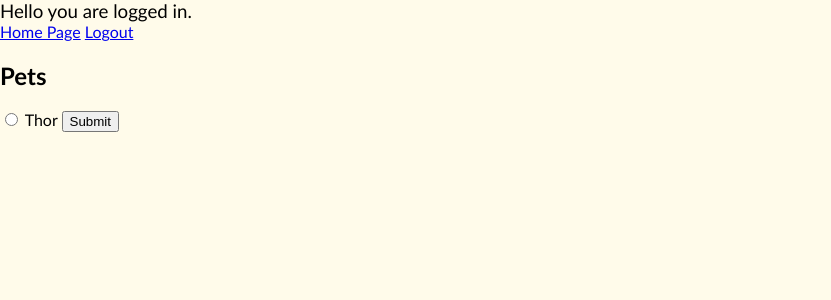
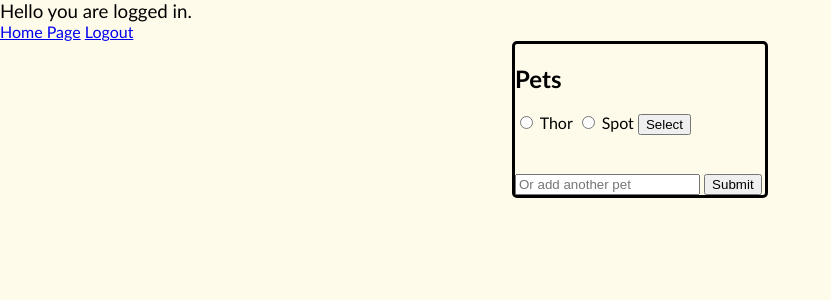
Before and after one commit to jcochran93/MyFitnessPup, a Flask app: page /dashboard in a window 1280 px wide. Shown: the top 300 px of the page, without its empty margins (0-831 px from the left). Run offline with Flask 2, Linux system fonts and the light colour scheme; a user stored in the database is signed in; data comes from the database, SQL or seed files in the repository; some libraries are stand-ins or nearby versions.

Commit message:
code additions

```diff
--- a/app.py
+++ b/app.py
@@ -1,4 +1,5 @@
-from flask import Flask, jsonify, request, render_template, url_for, redirect
+from email.policy import default
+from flask import Flask, jsonify, request, render_template, url_for, redirect, session
 from flask_sqlalchemy import SQLAlchemy
 from flask_login import UserMixin, login_user, LoginManager, login_required, logout_user, current_user
 from flask_wtf import FlaskForm
@@ -25,11 +26,10 @@ def load_user(user_id):
 
 class DogFood(db.Model):
     id = db.Column(db.Integer, primary_key=True )
-    user_id = db.Column(db.Integer, db.ForeignKey('user_info.id'), nullable=False)
+    pet_id = db.Column(db.Integer, db.ForeignKey('pets.id'), nullable=False)
     brandName = db.Column(db.String(50), nullable=False)
     calories = db.Column(db.Integer, default=300, nullable=False)
     meal = db.Column(db.String(15), nullable=False)
-    pet = db.Column(db.String(50), nullable=False, default="Thor")
     date_created = db.Column(db.DateTime, default=datetime.utcnow)
 
 
@@ -40,7 +40,6 @@ class UserInfo(db.Model, UserMixin):
     id = db.Column(db.Integer, primary_key=True)
     username = db.Column(db.String(20), unique=True, nullable=False)
     password = db.Column(db.String, nullable=False)
-    dogFoods = db.relationship('DogFood', backref='user_info', lazy=True)
     pets = db.relationship('Pets', backref='user_info', lazy=True)
 
 class RegisterForm(FlaskForm):
@@ -72,7 +71,13 @@ class Pets(db.Model):
     id = db.Column(db.Integer, primary_key=True)
     name = db.Column(db.String(50), nullable=False)
     owner_id = db.Column(db.Integer, db.ForeignKey('user_info.id'), nullable=False)
-    weight = db.Column(db.Integer, nullable=False)
+    food = db.relationship('DogFood', backref='dog_food', lazy=True)
+    weight = db.relationship('PetWeight', backref='pet_weight', lazy=True)
+
+class PetWeight(db.Model):
+    id = db.Column(db.Integer, primary_key=True)
+    pet_id = db.Column(db.Integer, db.ForeignKey('pets.id'), nullable=False)
+    weight = db.Column(db.Integer, nullable=False, default=0)
     date_logged = db.Column(db.DateTime, default=datetime.utcnow)
 
 
@@ -122,13 +127,34 @@ def userRegister():
 @login_required
 def dashboard():
 
-    pets = Pets.query.all()
-    return render_template('dashboard.html', pets=pets)
+    pets = Pets.query.filter_by(owner_id = current_user.id)
+    numberOfPets = pets.count()
+    # print(pets)
+
+
+    if request.method == 'POST':
+        # Get the name of an existing pet
+        # or create a new pet for the current user
+        pet_name = request.form['new-pet'] or request.form['pet-name']
+
+        if pet_name == request.form['new-pet']:
+            newPet = Pets(name=pet_name, owner_id=current_user.id)
+            db.session.add(newPet)
+            db.session.commit()
+        session["pet_name"] = pet_name
+        currentPet = Pets.query.filter_by(name = pet_name, owner_id = current_user.id ).first()
+        session["pet_id"] = currentPet.id
+        return redirect(url_for('index'))
+
+    else:
+
+        return render_template('dashboard.html', pet_list=pets, numberOfPets=numberOfPets)
 
 
 @app.route("/logout", methods=['GET', 'POST'])
 @login_required
 def logout():
+    session.clear()
     logout_user()
     return redirect(url_for('userLogin'))
 
@@ -139,14 +165,16 @@ def index():
 
     userId = current_user.id
 
-    petName = "Thor"
+    petName = session.get("pet_name")
+    petId = session.get("pet_id")
+
 
     if request.method =='POST':
         food_content = request.form['content']
         meal_content = request.form['meal']
         kcals = request.form['calories']
 
-        new_food = DogFood(brandName=food_content, meal=meal_content, calories=kcals, user_id=userId)
+        new_food = DogFood(pet_id=petId, brandName=food_content, meal=meal_content, calories=kcals)
 
         if new_food.calories == '':
             new_food.calories = 0
@@ -159,8 +187,9 @@ def index():
             return "There was a problem adding your food."
 
     else:
-        foods = DogFood.query.order_by(DogFood.date_created).all()
-        return render_template('index.html', foods=foods, petName=petName)
+        foods = DogFood.query.filter_by(pet_id=petId).order_by(DogFood.date_created).all()
+        petOwner = Pets.query.filter_by(id=petId).first()
+        return render_template('index.html', foods=foods, petName=petName, petId=petId, ownerId=petOwner.owner_id)
 
 
 @app.route("/delete/<int:id>")
--- a/static/css/style-login.css
+++ b/static/css/style-login.css
@@ -21,7 +21,7 @@ body {
 }
 
 
-.main-login {
+.main-login, .pet-window {
   width: 20%;
   display: flex;
   flex-direction: column;
--- a/templates/base.html
+++ b/templates/base.html
@@ -6,8 +6,6 @@
     <meta name="viewport" content="width=device-width, initial-scale=1.0">
     <link rel="stylesheet" href="{{ url_for('static', filename='css/main.css') }}">
     <link rel="stylesheet" href="{{ url_for('static', filename='css/style-login.css') }}">
-    <script src="https://cdn.plot.ly/plotly-latest.min.js"></script>
-    <script type="text/javascript" src="{{ url_for('static', filename='script.js') }}" defer></script>
     {% block head %} {% endblock %}
 </head>
 <body>
--- a/templates/dashboard.html
+++ b/templates/dashboard.html
@@ -10,20 +10,40 @@
 <a href="{{ url_for('index') }} ">Home Page</a>
 <a href="{{ url_for('logout') }}">Logout</a>
 
-<div class="pet-window">
+<div class="window">
+    <div class="pet-window">
     <h2>Pets</h2>
 
     <form action="" method="post">
-        {% for pet in pets %}
-            {% if current_user_id == pet.user_id %}
-                <input type="radio" name="{{ pet }}" id="{{ pet.name }}">
-                <label for="{{ pet.name }}">{{ pet.name }}</label>
+        {% for pet in pet_list %}
 
-            {% endif %}
+            <input data-pet type="radio" name="pet-name" id="{{ pet.name }}" value="{{ pet.name }}">
+            <label for="{{ pet.name }}">{{ pet.name }}</label>
         {% endfor %}
+
+        {% if numberOfPets != 0 %}
+        <input type="submit" value="Select"><br><br><br>
+        {% endif %}
+
+        <input type="text" name="new-pet" placeholder="Or add another pet" id="new-pet">
         <input type="submit" value="Submit">
     </form>
-
+    </div>
 </div>
 
+<script>
+
+    // Only submit the value of an existing pet or the name of a new pet
+    const textInput = document.querySelector('input[name="new-pet"]');
+    const radioButtons = document.querySelectorAll('input[type="radio"]');
+
+    textInput.addEventListener('change', (event) => {
+        for( let i =0; i < radioButtons.length; i++){
+            radioButtons[i].checked = false
+        }
+    })
+
+
+</script>
+
 {% endblock %}
```
Also changed, not shown: templates/index.html (+10 -6 lines), test.db, 1 other file.
